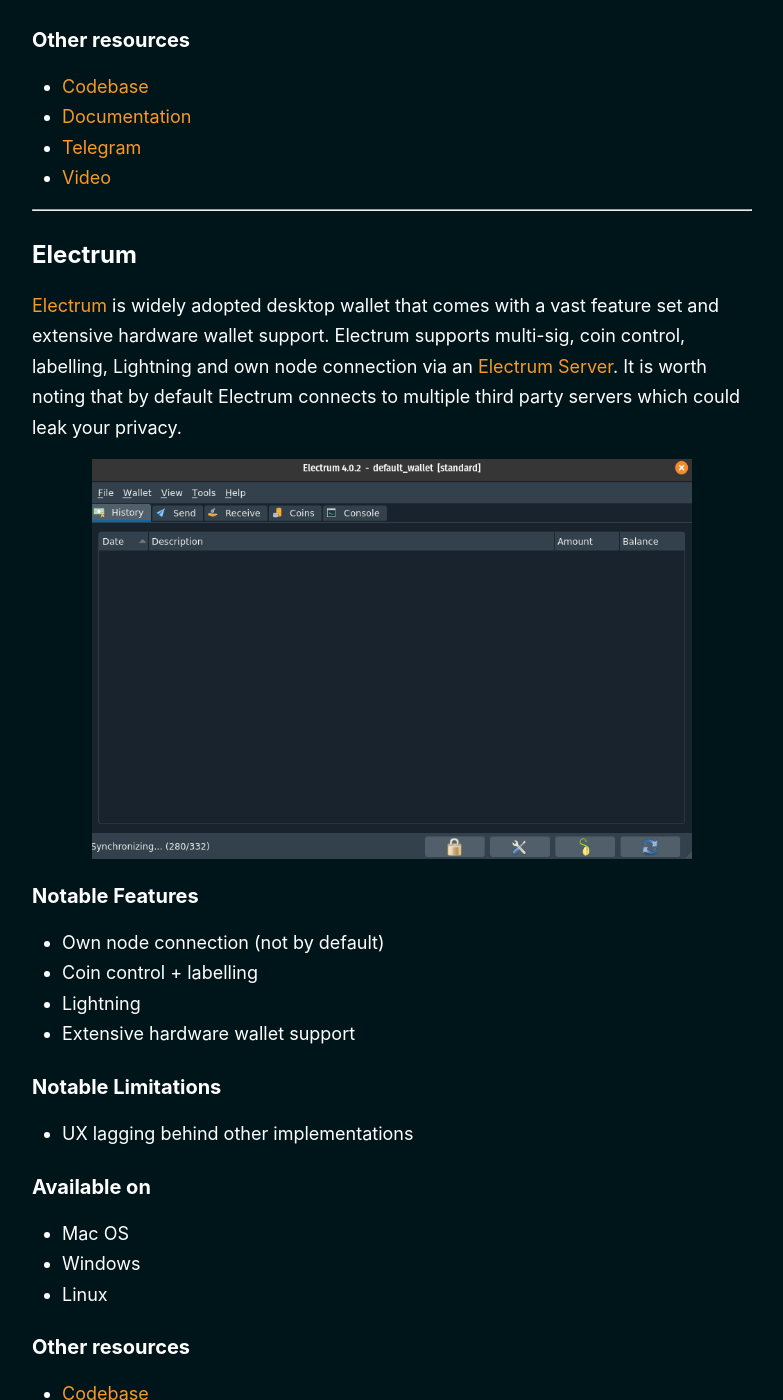
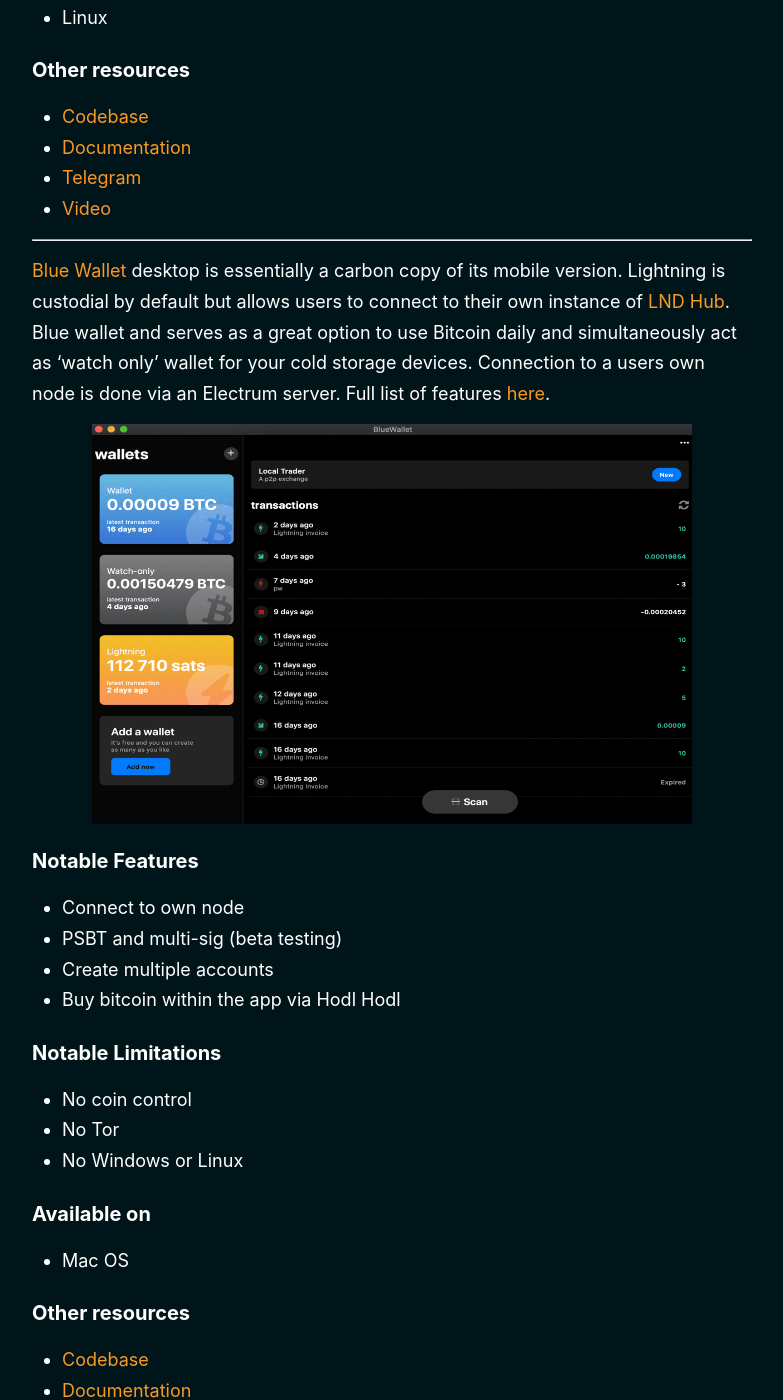
Before and after one commit to BitcoinQnA/bitcoin-wallet-guide, a Jekyll site: the page built from _pages/desktop.md, in a window 1280 px wide and 1400 px high, scrolled down 3134 px. Shown: the whole window, without its empty margins (248-1031 px from the left). Built offline with Jekyll 4.4.1, drawn with Linux system fonts in a browser that asks for light colours.

Commit message:
Update desktop.md

```diff
--- a/_pages/desktop.md
+++ b/_pages/desktop.md
@@ -10,6 +10,7 @@ Desktop wallets offer more usability and often, a greater feature set when compa
 
 1.  [Bitcoin Core](#bitcoin-core)
 2.  [Blockstream Green](#blockstream-green)
+2.  [Blue Wallet](#blue-wallet)
 3.  [Electrum](#electrum)
 4.  [Fully Noded](#fully-noded)
 5.  [Lily Wallet](#lily-wallet)
@@ -71,6 +72,32 @@ Desktop wallets offer more usability and often, a greater feature set when compa
 * [Documentation](https://help.blockstream.com/hc/en-us/categories/900000056183-Blockstream-Green)
 * [Telegram](https://t.me/blockstream_green)
 * [Video](https://youtu.be/uO3Zi9D5b0Y)
+
+***
+
+[Blue Wallet](https://bluewallet.io/) desktop is essentially a carbon copy of its mobile version. Lightning is custodial by default but allows users to connect to their own instance of [LND Hub](https://lndhub.io/about). Blue wallet and serves as a great option to use Bitcoin daily and simultaneously act as 'watch only' wallet for your cold storage devices. Connection to a users own node is done via an Electrum server. Full list of features [here](https://bluewallet.io/features/).
+
+<img src="https://raw.githubusercontent.com/BitcoinQnA/bitcoin-wallet-guide/master/images/blue%20desktop.png" class=responsive width="600" height="400" maxheight="400">
+
+### Notable Features
+* Connect to own node
+* PSBT and multi-sig (beta testing)
+* Create multiple accounts
+* Buy bitcoin within the app via Hodl Hodl
+
+### Notable Limitations
+* No coin control
+* No Tor
+* No Windows or Linux
+
+### Available on
+* Mac OS
+
+### Other resources
+* [Codebase](https://github.com/bluewallet/bluewallet)
+* [Documentation](http://help.bluewallet.io/en/)
+* [Telegram](https://t.me/bluewallet)
+* [Video](https://youtu.be/imMX7i4qpmg)
 
 ***
 
```
